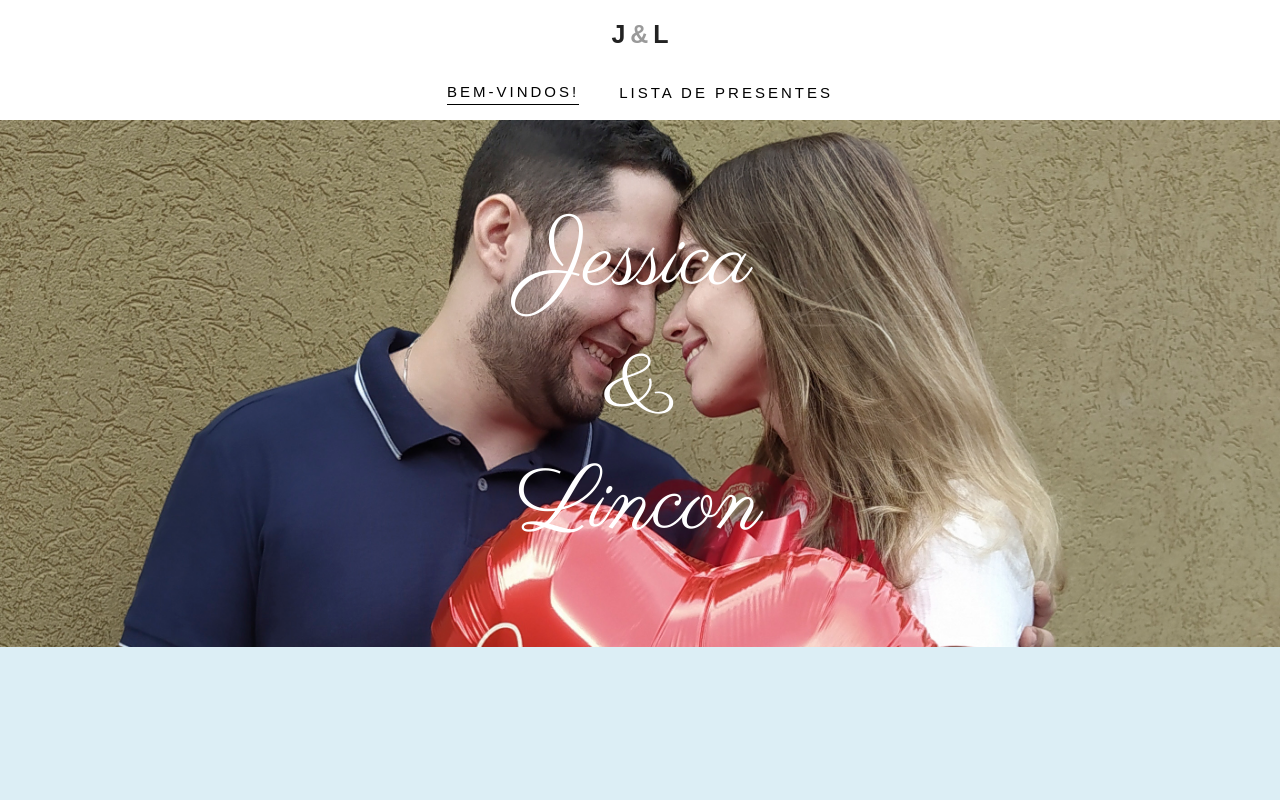
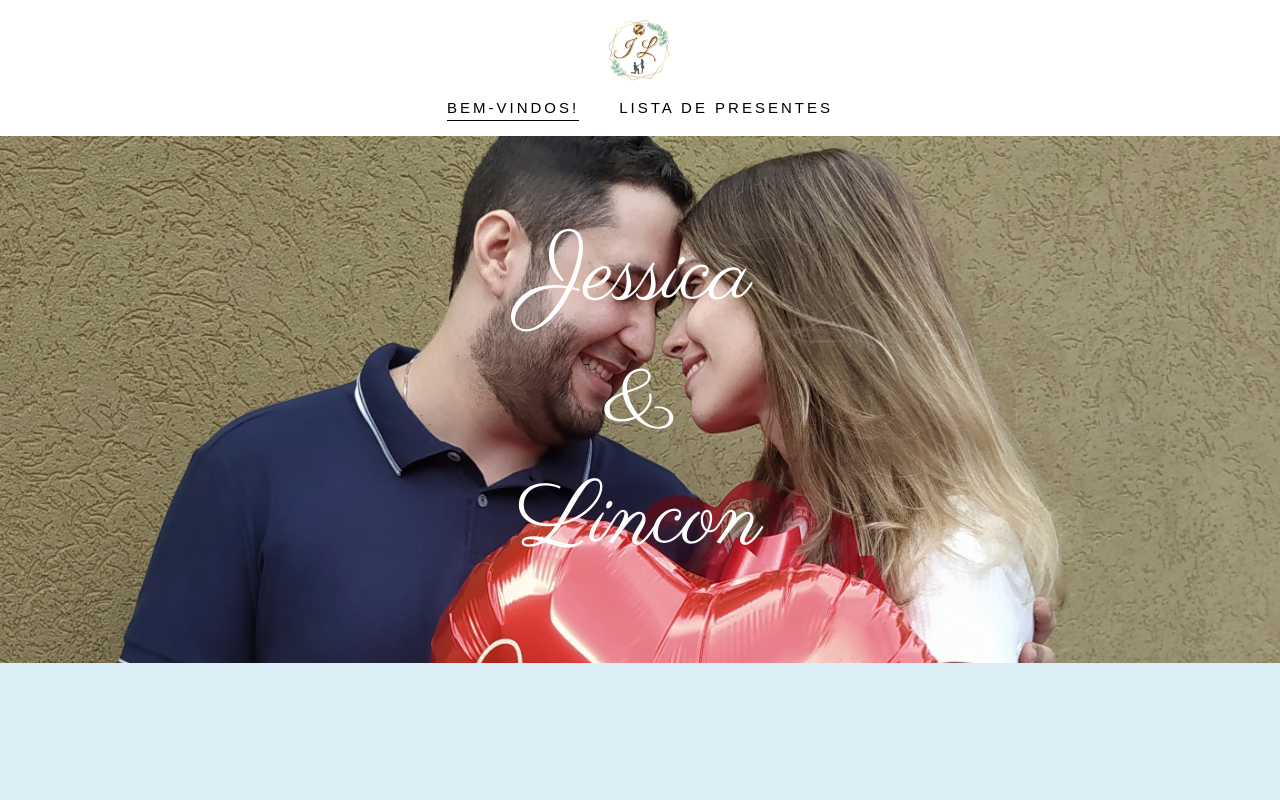
Before and after one commit to igorulian/casamento-lincon-jessica, a React (Create React App) app: page / in a window 1280 px wide. Shown: the top 800 px of the page. Built offline with nearby package versions, Linux system fonts and the light colour scheme.

Commit message:
add header logo

```diff
--- a/src/components/header/index.tsx
+++ b/src/components/header/index.tsx
@@ -1,6 +1,6 @@
 import React, { useState } from 'react'
-import { HeaderButton, HeaderButtonsContainer, HeaderContainer, HeaderTitle, HeaderTitleContainer } from './styles'
-
+import { HeaderButton, HeaderButtonsContainer, HeaderContainer, HeaderLogo, HeaderTitleContainer } from './styles'
+import logo from '../../assets/logo.png'
 
 interface IHeader {
     goToHome: Function,
@@ -22,9 +22,7 @@ const Header:React.FC<IHeader> = (props) =>{
     return (
         <HeaderContainer>
             <HeaderTitleContainer>
-                <HeaderTitle> J </HeaderTitle>
-                <HeaderTitle style={{color: '#9a9a9a', marginRight: '5px', marginLeft: '5px'}}> {'&'} </HeaderTitle>
-                <HeaderTitle> L </HeaderTitle>
+                <HeaderLogo src={logo}/>
             </HeaderTitleContainer>
 
             <HeaderButtonsContainer>
--- a/src/components/header/styles.ts
+++ b/src/components/header/styles.ts
@@ -23,13 +23,9 @@ export const HeaderTitleContainer = styled.div`
     margin-top: 20px;
 `
 
-export const HeaderTitle = styled.p`
-    @import url('https://fonts.googleapis.com/css2?family=Montserrat&display=swap');
-    font-family: 'Montserrat', sans-serif;
-    color: #222;
-    font-size: 25px;
-    font-weight: bold;
-    align-items: center;
+export const HeaderLogo = styled.img`
+    width: 5%;
+    margin-bottom: 15px;
 `
 
 export const HeaderButtonsContainer = styled.div`
```
Also changed, not shown: src/assets/logo.png (added).
